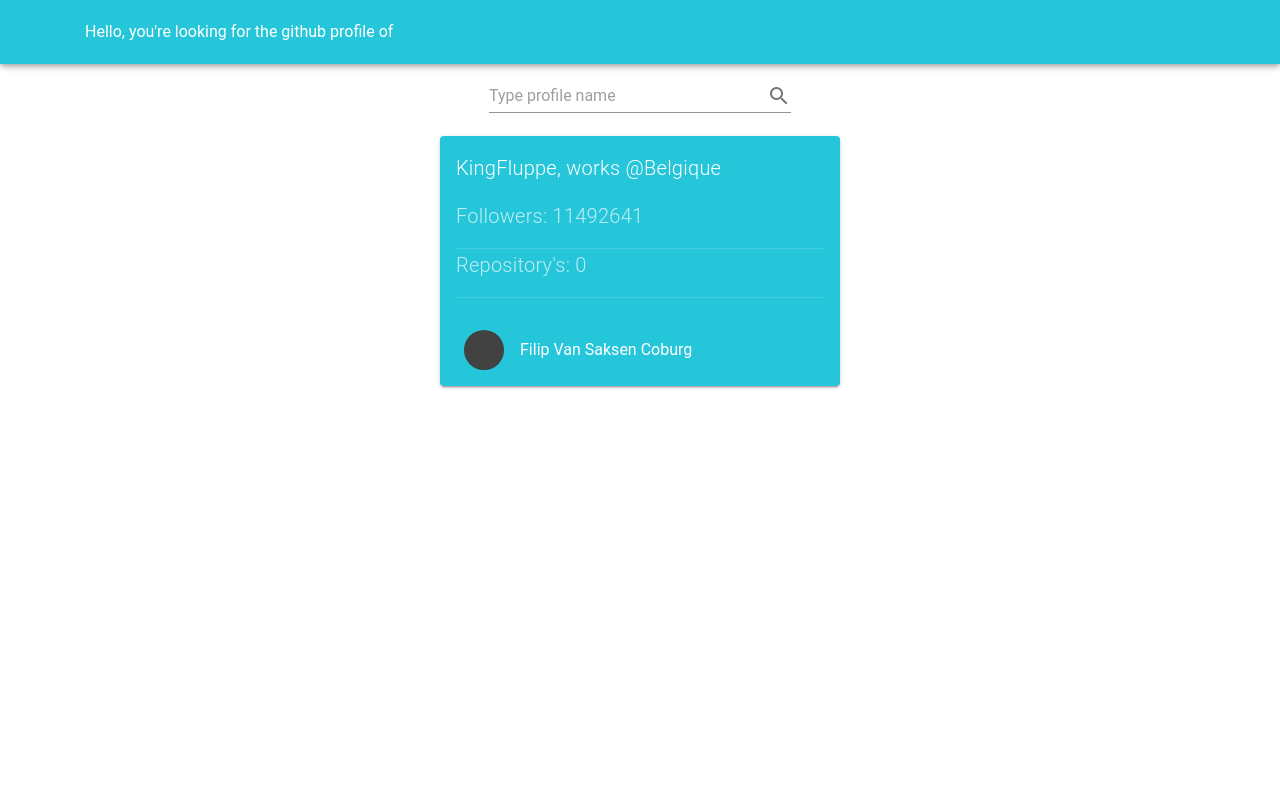
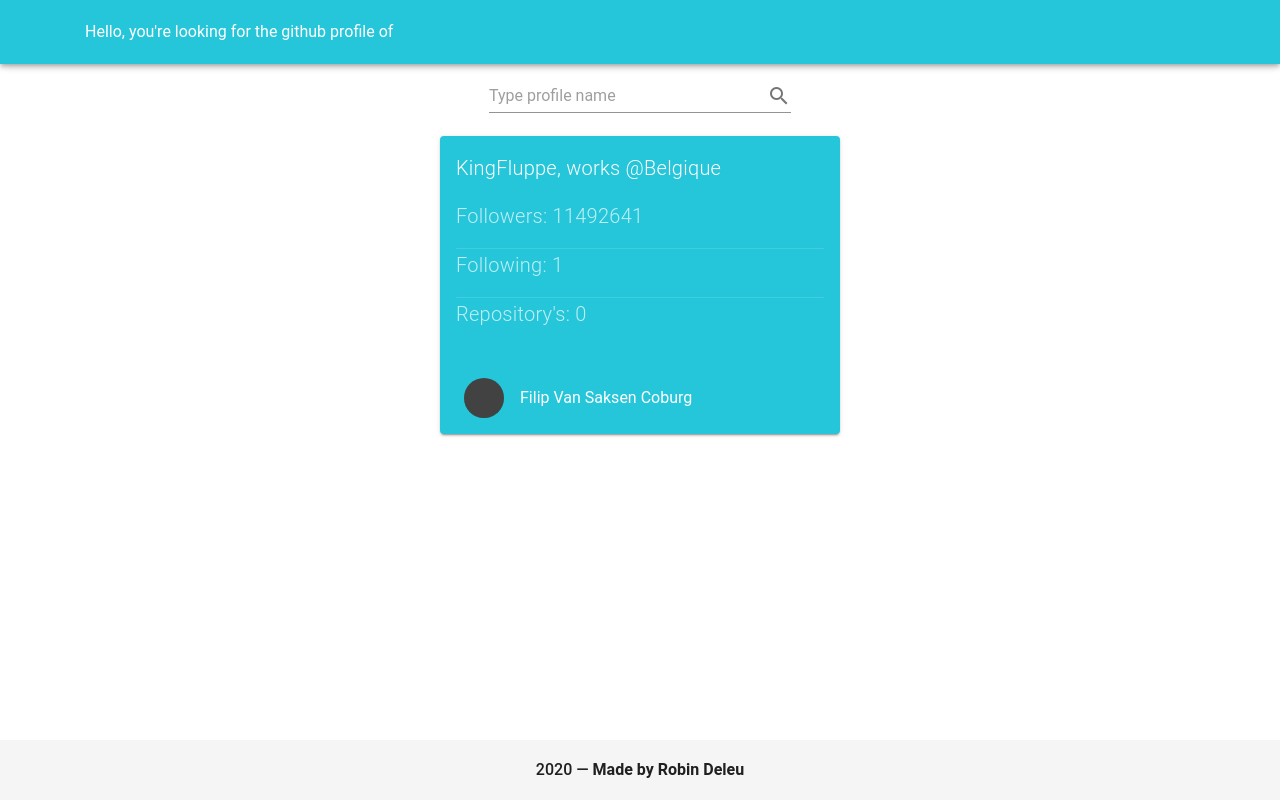
Before and after one commit to robindeleu/github-vue-profile, a Vue app: page / in a window 1280 px wide. Built offline with nearby package versions, Linux system fonts and the light colour scheme; a small style sheet from the web is missing.

Commit message:
readme nog niet af al de rest werkt

```diff
--- a/src/App.vue
+++ b/src/App.vue
@@ -22,7 +22,6 @@
     </v-app-bar>
 
     <v-main>
-      <HelloWorld v-show="false"/>
         <v-row justify="center">
           <v-col cols="6" md="3" lg="3">
             <v-text-field
@@ -59,14 +58,26 @@
             :company="profile.company"
             :followers="profile.followers"
             :public_repos="profile.public_repos"
+            :following="profile.following"
             :loading="loading"
             />
+            <v-footer
+      absolute
+      class="font-weight-medium"
+    >
+      <v-col
+        class="text-center"
+        cols="12"
+      >
+        {{ new Date().getFullYear() }} — <strong>Made by Robin Deleu</strong>
+      </v-col>
+    </v-footer>
     </v-main>
   </v-app>
 </template>
 
 <script>
-import HelloWorld from './components/HelloWorld';
+
 import UsersAPI from './api/users';
 import UserProfileDetails from "@/components/UserProfileDetails";
 /*
@@ -90,7 +101,6 @@ export default {
   },
 
   components: {
-    HelloWorld,
     UserProfileDetails,
   },
 
@@ -117,7 +127,7 @@ export default {
       }
 
 
-      )}, 1000)
+      )}, 2000)
 /*
       axios.get('http://localhost:3000/users/robindeleu').then(response => {
         console.log(response);
--- a/src/components/UserProfileDetails.vue
+++ b/src/components/UserProfileDetails.vue
@@ -8,13 +8,15 @@
   >
     <v-card-title>
       <span class="title font-weight-light">{{login }}, works @{{company}}</span>
+
     </v-card-title>
 
     <v-card-text class="headline font-weight-bold">
       <p class="title font-weight-light">Followers: {{followers}}</p>
       <v-divider></v-divider>
+      <p class="title font-weight-light">Following: {{following}}</p>
+      <v-divider></v-divider>
       <p class="title font-weight-light">Repository's: {{public_repos}}</p>
-      <v-divider></v-divider>
     </v-card-text>
 
     <v-card-actions>
@@ -70,6 +72,10 @@ export default {
       type: Number,
       default: 11492641
     },
+    following: {
+      type: Number,
+      default: 1
+    },
     public_repos: {
       type: Number,
       default: 0
```
Also changed, not shown: src/assets/defaultoutput.jpg (added), 1 other file (tests, documents, lock files or other folders).
